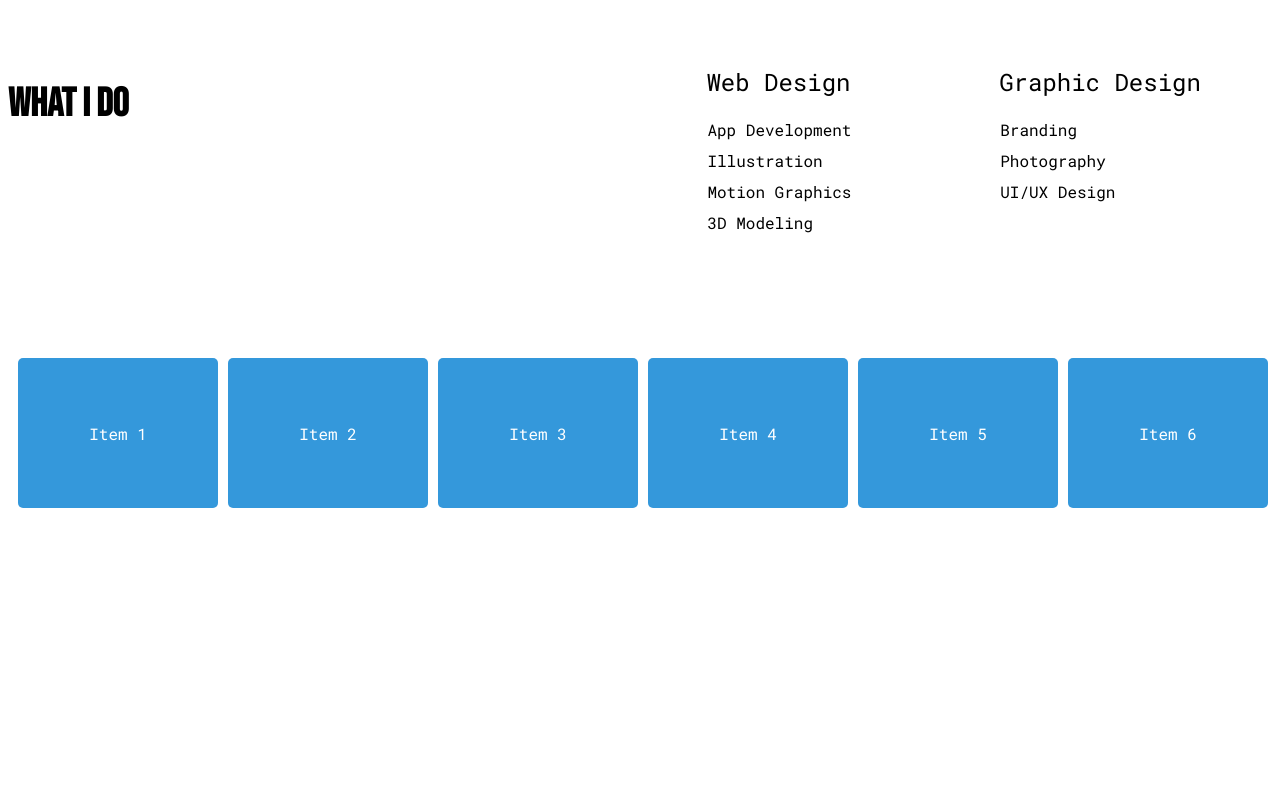
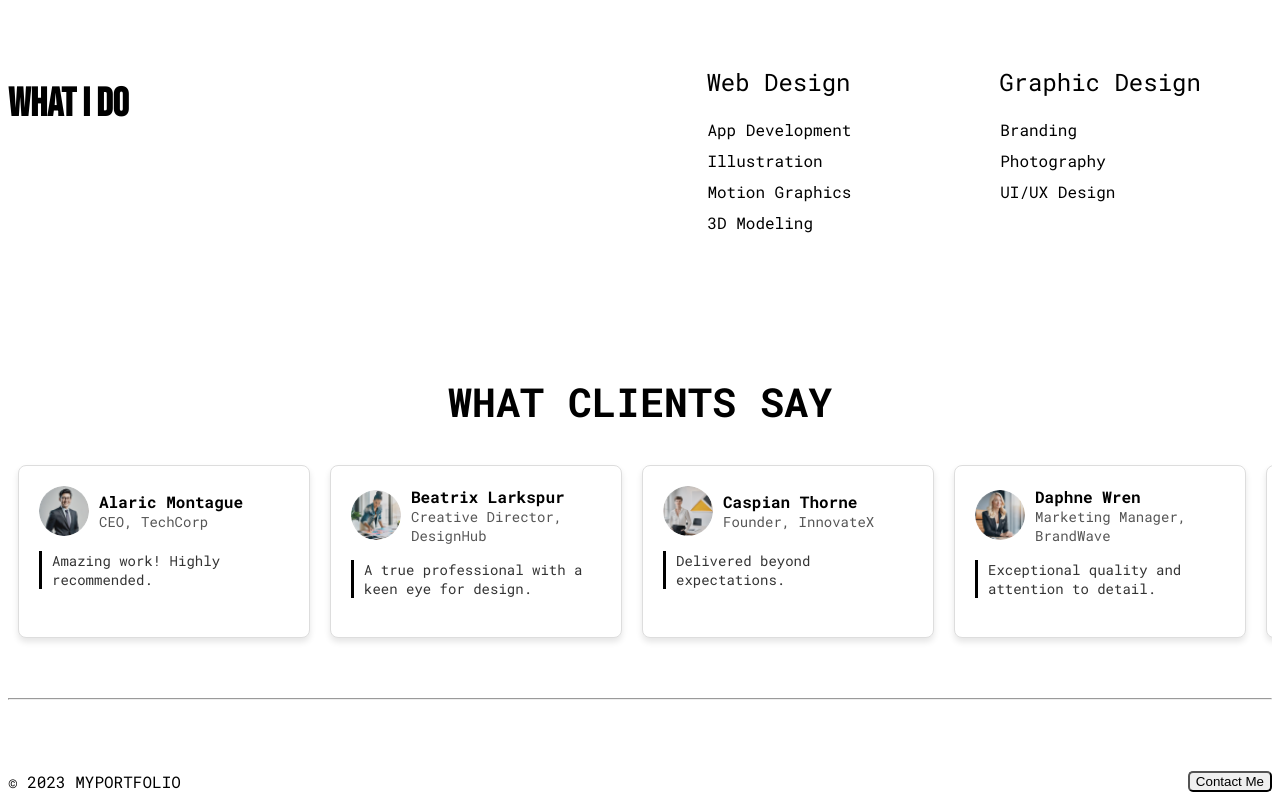
Before and after one commit to prateekshukla0918/Capstode_project, a plain HTML site: page index.html in a window 1280 px wide. Shown: the part 2368-3168 px from the top of the page. Before the commit the page ends 2894 px from the top, so only its background shows below. Drawn offline with Linux system fonts and the light colour scheme.

Commit message:
main commit before media

```diff
--- a/index.html
+++ b/index.html
@@ -124,17 +124,85 @@
 
     </main>
 
+    <h1 class="SCROOL-HEADING">WHAT CLIENTS SAY</h1>
+
     <div class="scrollable-grid">
-      <div class="grid-item">Item 1</div>
-      <div class="grid-item">Item 2</div>
-      <div class="grid-item">Item 3</div>
-      <div class="grid-item">Item 4</div>
-      <div class="grid-item">Item 5</div>
-      <div class="grid-item">Item 6</div>
-      <div class="grid-item">Item 7</div>
-      <div class="grid-item">Item 8</div>
+      <div class="testimonial-card">
+          <div class="profile">
+              <img src="A professional-looking individual with dark hair and glasses smiling while wearing a tailored suit, set against a simple backdrop. (1).png" alt="Profile Picture">
+              <div class="profile-info">
+                  <div class="name">Alaric Montague</div>
+                  <div class="title">CEO, TechCorp</div>
+              </div>
+          </div>
+          <div class="testimonial">
+              Amazing work! Highly recommended.
+          </div>
+      </div>
+
+      <div class="testimonial-card">
+          <div class="profile">
+              <img src="A female designer reviewing graphic design layouts while seated at a modern desk in a stylish office..png" alt="Profile Picture">
+              <div class="profile-info">
+                  <div class="name">Beatrix Larkspur</div>
+                  <div class="title">Creative Director, DesignHub</div>
+              </div>
+          </div>
+          <div class="testimonial">
+              A true professional with a keen eye for design.
+          </div>
+      </div>
+
+      <div class="testimonial-card">
+          <div class="profile">
+              <img src="profile.png" alt="Profile Picture">
+              <div class="profile-info">
+                  <div class="name">Caspian Thorne</div>
+                  <div class="title">Founder, InnovateX</div>
+              </div>
+          </div>
+          <div class="testimonial">
+              Delivered beyond expectations.
+          </div>
+      </div>
+
+      <div class="testimonial-card">
+          <div class="profile">
+              <img src="A confident woman with shoulder-length blonde hair wearing a stylish blazer sitting at a modern desk in a well-lit office. (1).png" alt="Profile Picture">
+              <div class="profile-info">
+                  <div class="name">Daphne Wren</div>
+                  <div class="title">Marketing Manager, BrandWave</div>
+              </div>
+          </div>
+          <div class="testimonial">
+              Exceptional quality and attention to detail.
+          </div>
+      </div>
+
+      <div class="testimonial-card">
+        <div class="profile">
+            <img src="https://via.placeholder.com/50" alt="Profile Picture">
+            <div class="profile-info">
+                <div class="name">Prateek Shukla</div>
+                <div class="title">Backend-devloper, Scaler</div>
+            </div>
+        </div>
+        <div class="testimonial">
+          Their technical expertise and attention to detail truly set them apart.
+        </div>
     </div>
+  </div>
 
+  <br>
+  <br>
+  <hr>
+  <br>
+  <br>
+  <br>
+  <div class="fotter">
+    <span>© 2023 MYPORTFOLIO</span>
+    <button class="btt">Contact Me</button>
+  </div>
 
   </body>
 </html>
--- a/style.css
+++ b/style.css
@@ -1,9 +1,4 @@
-/* body{
-    padding: 0;
-    margin: 0;
-    color: black;
-    background-color: white;
-} */
+
 body {
     font-family: 'Roboto Mono', monospace;
   }
@@ -166,39 +161,78 @@ main{
     display: flex;
     overflow-x: auto;
     padding: 10px;
-    gap: 10px; /* Optional, for space between grid items */
-  }
+    gap: 20px;
+    scrollbar-width: thin;
+    scrollbar-color: transparent transparent;
+}
 
-  .grid-item {
-    min-width: 200px; /* Adjust to the size you want for each item */
-    height: 150px;    /* Adjust height */
-    background-color: #3498db; /* Example background color */
-    color: white;
+.scrollable-grid::-webkit-scrollbar {
+    height: 8px;
+}
+
+.scrollable-grid::-webkit-scrollbar-thumb {
+    background-color: transparent;
+    border-radius: 10px;
+}
+
+.scrollable-grid::-webkit-scrollbar-track {
+    background-color: transparent;
+}
+
+.testimonial-card {
+    border: 1px solid #ddd;
+    border-radius: 8px;
+    padding: 20px;
+    min-width: 250px;
+    background-color: #fff;
+    box-shadow: 0 4px 6px rgba(0, 0, 0, 0.1);
     display: flex;
-    justify-content: center;
+    flex-direction: column;
+    align-items: flex-start;
+}
+
+.profile {
+    display: flex;
     align-items: center;
-    border-radius: 5px;
+    margin-bottom: 15px;
+}
 
-  }
-  .scrollable-grid {
+.profile img {
+    width: 50px;
+    height: 50px;
+    border-radius: 50%;
+    margin-right: 10px;
+}
+
+.profile-info {
     display: flex;
-    overflow-x: auto;
-    padding: 10px;
-    gap: 10px;
-    scrollbar-width: thin; /* For Firefox, you can use 'thin' or 'none' */
-    scrollbar-color: transparent transparent; /* For Firefox, this hides the scrollbar */
-  }
+    flex-direction: column;
+}
 
-  .scrollable-grid::-webkit-scrollbar {
-    width: 8px; /* Adjust the width of the scrollbar */
-    height: 8px; /* Adjust the height of the scrollbar (for horizontal scroll) */
-  }
+.name {
+    font-weight: bold;
+    font-size: 16px;
+}
 
-  .scrollable-grid::-webkit-scrollbar-thumb {
-    background-color: transparent; /* Makes the thumb transparent */
-    border-radius: 10px;
-  }
+.title {
+    font-size: 14px;
+    color: #555;
+}
 
-  .scrollable-grid::-webkit-scrollbar-track {
-    background-color: transparent; /* Makes the track transparent */
-  }
+.testimonial {
+    border-left: 3px solid #000;
+    padding-left: 10px;
+    font-size: 14px;
+    color: #333;
+}
+.SCROOL-HEADING{
+  text-align: center;
+
+}
+.fotter{
+  display: flex;
+  justify-content: space-between;
+}
+.btt{
+  border-radius: 5px;
+}
```
Also changed, not shown: A confident woman with shoulder-length blonde hair wearing a stylish blazer sitting at a modern desk in a well-lit office. (1).png (added), A female designer reviewing graphic design layouts while seated at a modern desk in a stylish office..png (added), A professional-looking individual with dark hair and glasses smiling while wearing a tailored suit, set against a simple backdrop. (1).png (added), profile.png (added).
